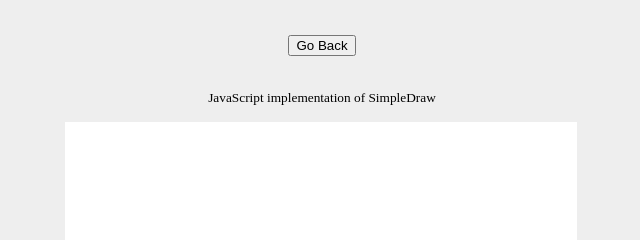
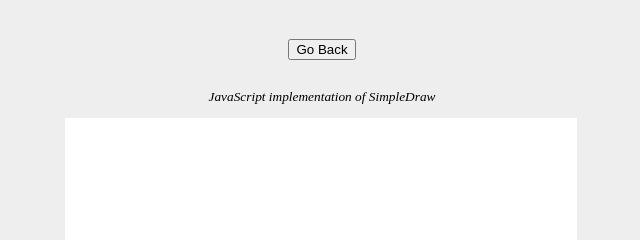
Before and after one commit to stuffbymack/stuffbymack.simpledrawjs.io, a plain HTML site: page index.html in a window 1280 px wide. Shown: the top 240 px of the page, 318-958 px from the left. Drawn offline with Linux system fonts and the light colour scheme.

Commit message:
forgot italics

```diff
--- a/index.html
+++ b/index.html
@@ -47,7 +47,7 @@
          <p><button onclick="goBack()">Go Back</button></p> <!-- JavaScript back button -->
          </div>
          <div id="button-container">
-         <p><small>JavaScript implementation of SimpleDraw</small></p>
+         <p style="font-size: smaller; font-style: italic;">JavaScript implementation of SimpleDraw</p>
          </div>
          <canvas id="paint-canvas" width="512" height="512"></canvas>
          <br>
```
